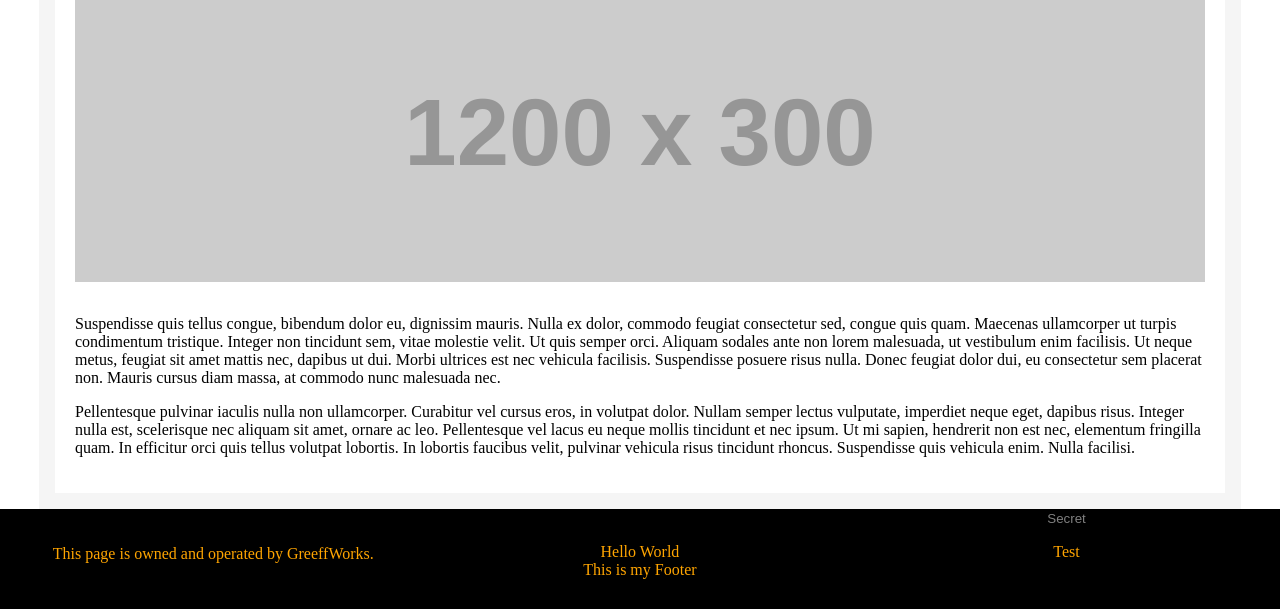
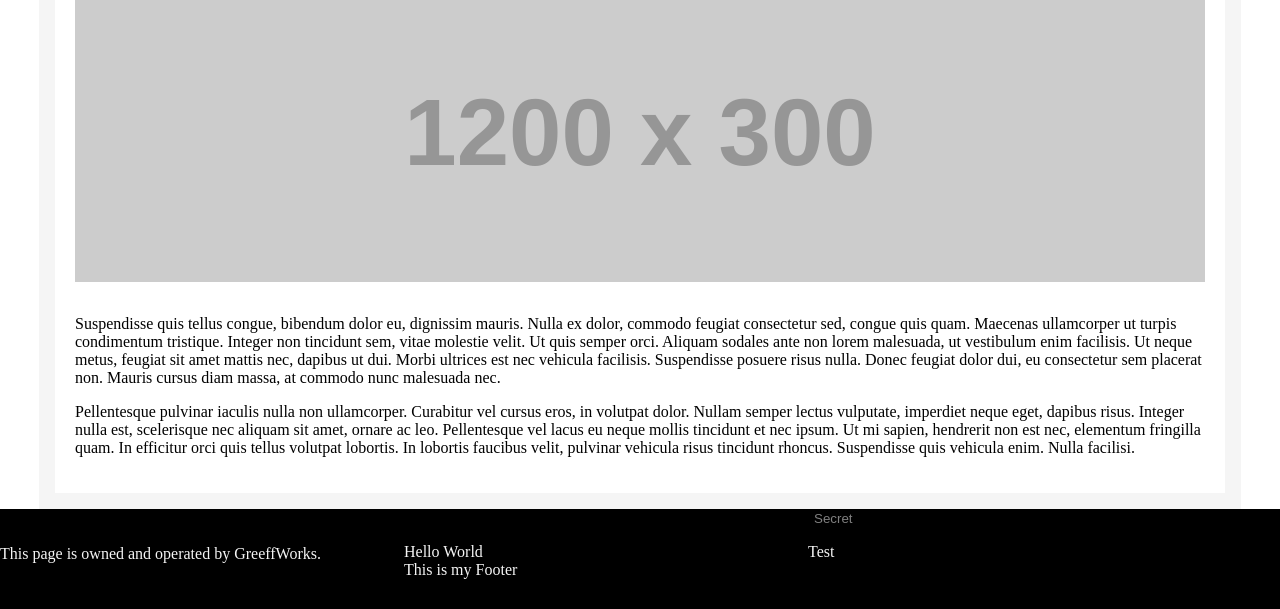
Before and after one commit to NathanTheOtaku/My-New-Site, a PHP site: page / in a window 1280 px wide. Shown: the part 965-1574 px from the top of the page. Run offline with PHP 8.4, Linux system fonts and the light colour scheme; grey boxes labelled with a size stand in for pictures from a placeholder-image service; some libraries are stand-ins or nearby versions.

Commit message:
Minor fix

```diff
--- a/_css/style.css
+++ b/_css/style.css
@@ -96,11 +96,13 @@ body {
   /*text-align: center;*/ }
 
 .column {
-  color: orange;
+  color: whitesmoke;
   float: left;
-  width: 33.33%;
+  width: 30%;
   height: 100%;
-  text-align: center; }
+  text-align: left;
+  margin-right: 20px;
+  overflow: hidden; }
 
 .column input {
   background: none;
```
